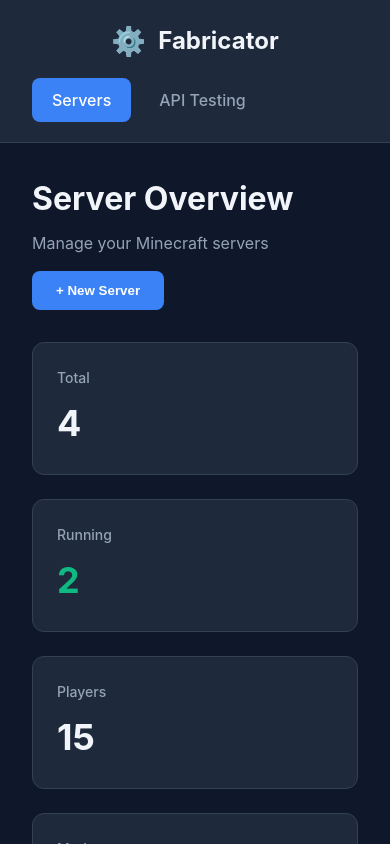
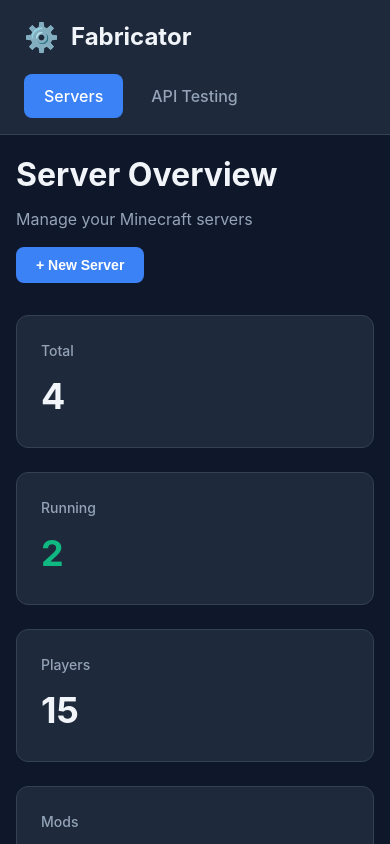
Before and after one commit to philderks/Fabricator, a Vue app in the folder frontend/: page / in a window 390 px wide. Shown: the top 844 px of the page. Built offline with nearby package versions, Linux system fonts and the light colour scheme.

Commit message:
fix: improve Servers view layout and styling
- Fix New Server button styling (add missing btn class)
- Add content wrapper for proper max-width and padding
- Improve responsive layout consistency

```diff
--- a/frontend/src/views/Servers.vue
+++ b/frontend/src/views/Servers.vue
@@ -74,12 +74,13 @@ const selectServer = (id) => {
     </header>
 
     <main class="main">
+      <div class="content">
         <div class="page-header">
           <div>
             <h2 class="page-title">Server Overview</h2>
             <p class="page-subtitle">Manage your Minecraft servers</p>
           </div>
-        <button class="btn-primary">+ New Server</button>
+          <button class="btn btn-primary">+ New Server</button>
         </div>
 
         <div class="stats">
@@ -97,117 +98,12 @@ const selectServer = (id) => {
             @click="selectServer"
           />
         </div>
+      </div>
     </main>
   </div>
 </template>
 
 <style scoped>
-.page {
-  min-height: 100vh;
-  background: #0f172a;
-  color: #e2e8f0;
-}
-
-/* Header */
-.header {
-  background: #1e293b;
-  border-bottom: 1px solid #334155;
-}
-
-.header-content {
-  max-width: 1400px;
-  margin: 0 auto;
-  padding: 1.25rem 2rem;
-  display: flex;
-  justify-content: space-between;
-  align-items: center;
-}
-
-.brand {
-  display: flex;
-  align-items: center;
-  gap: 0.75rem;
-}
-
-.brand-icon {
-  font-size: 1.75rem;
-}
-
-.brand-name {
-  margin: 0;
-  font-size: 1.5rem;
-  font-weight: 700;
-  color: #f1f5f9;
-}
-
-.nav {
-  display: flex;
-  gap: 0.5rem;
-}
-
-.nav-item {
-  padding: 0.625rem 1.25rem;
-  border-radius: 8px;
-  color: #94a3b8;
-  text-decoration: none;
-  font-weight: 500;
-  transition: all 0.2s;
-}
-
-.nav-item:hover {
-  background: #334155;
-  color: #e2e8f0;
-}
-
-.nav-item.active {
-  background: #3b82f6;
-  color: white;
-}
-
-/* Main */
-.main {
-  max-width: 1400px;
-  margin: 0 auto;
-  padding: 2rem;
-}
-
-.page-header {
-  display: flex;
-  justify-content: space-between;
-  align-items: center;
-  margin-bottom: 2rem;
-}
-
-.page-title {
-  margin: 0 0 0.5rem 0;
-  font-size: 2rem;
-  font-weight: 700;
-  color: #f1f5f9;
-}
-
-.page-subtitle {
-  margin: 0;
-  color: #94a3b8;
-  font-size: 1rem;
-}
-
-.btn-primary {
-  padding: 0.75rem 1.5rem;
-  background: #3b82f6;
-  color: white;
-  border: none;
-  border-radius: 8px;
-  font-weight: 600;
-  cursor: pointer;
-  transition: all 0.2s;
-}
-
-.btn-primary:hover {
-  background: #2563eb;
-  transform: translateY(-2px);
-}
-
-/* Stats */
 .stats {
   display: grid;
   grid-template-columns: repeat(4, 1fr);
@@ -227,20 +123,8 @@ const selectServer = (id) => {
 }
 
 @media (max-width: 768px) {
-  .header-content {
-    flex-direction: column;
-    gap: 1rem;
-  }
-
-  .page-header {
-    flex-direction: column;
-    align-items: flex-start;
-    gap: 1rem;
-  }
-
   .stats {
     grid-template-columns: 1fr;
   }
-
 }
 </style>
```
Lines whose indentation alone changed are shown as unchanged.
